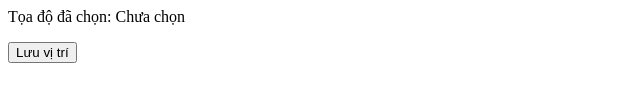
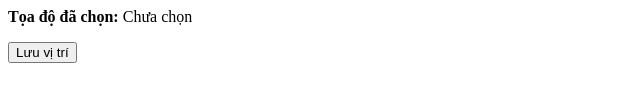
Before and after one commit to nhan1011/map, a plain HTML site: page index.html in a window 1280 px wide. Shown: the part 567-668 px from the top of the page, 0-640 px from the left. Drawn offline with nearby package versions, Linux system fonts and the light colour scheme.

Commit message:
Update index.html

```diff
--- a/index.html
+++ b/index.html
@@ -139,8 +139,7 @@ var polygon2 = L.polygon([
 }).addTo(map);
 polygon2.bindTooltip("Trường cao đẳng cộng đồng Cà Mau").openTooltip();
 </script>
-
-    <p>Tọa độ đã chọn: <span id="coords">Chưa chọn</span></p>
+<p><b>Tọa độ đã chọn: </b><span id="coords">Chưa chọn</span></p>
 <button onclick="saveLocation()">Lưu vị trí</button>
 <ul id="saved-list"></ul>
 
```
